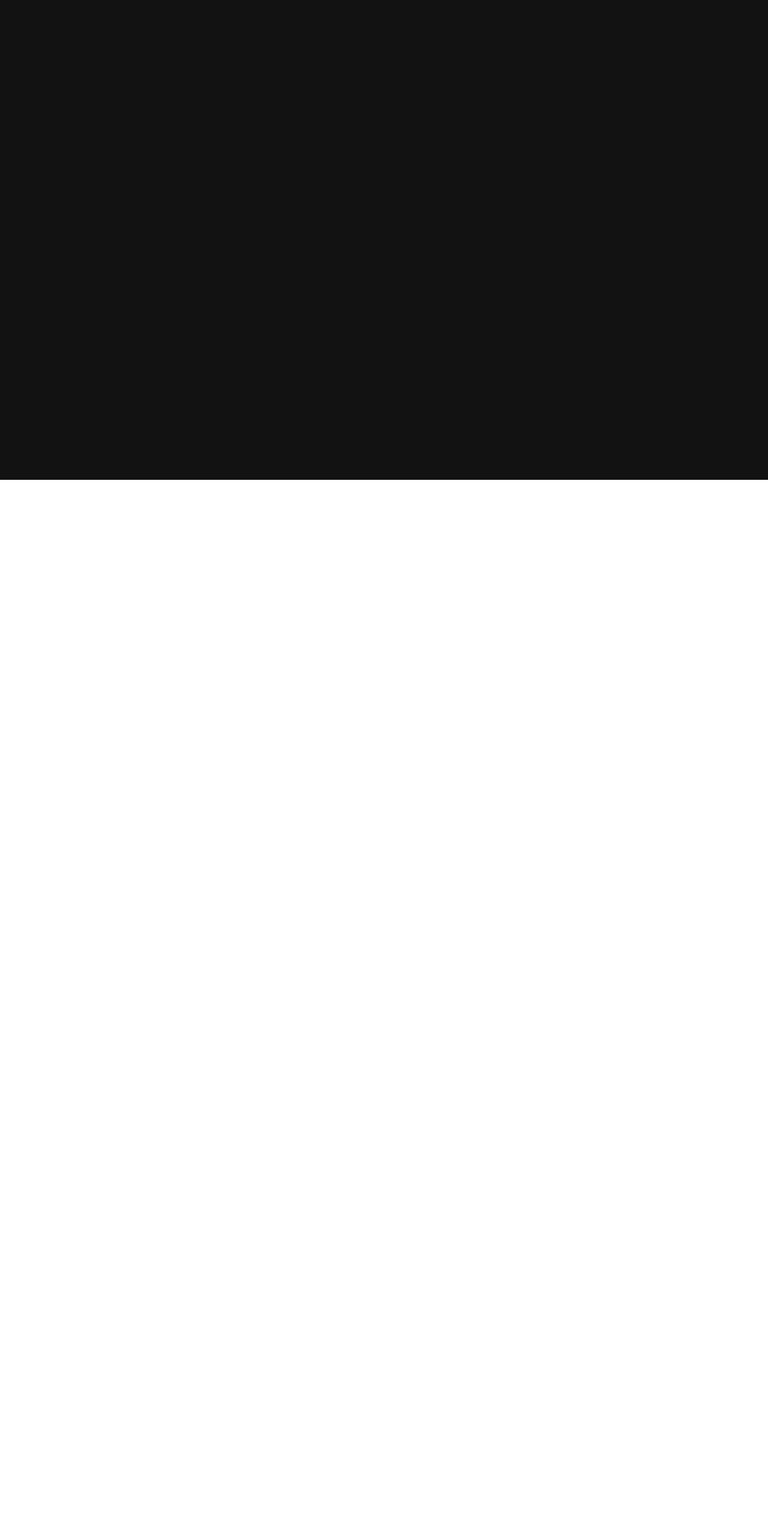
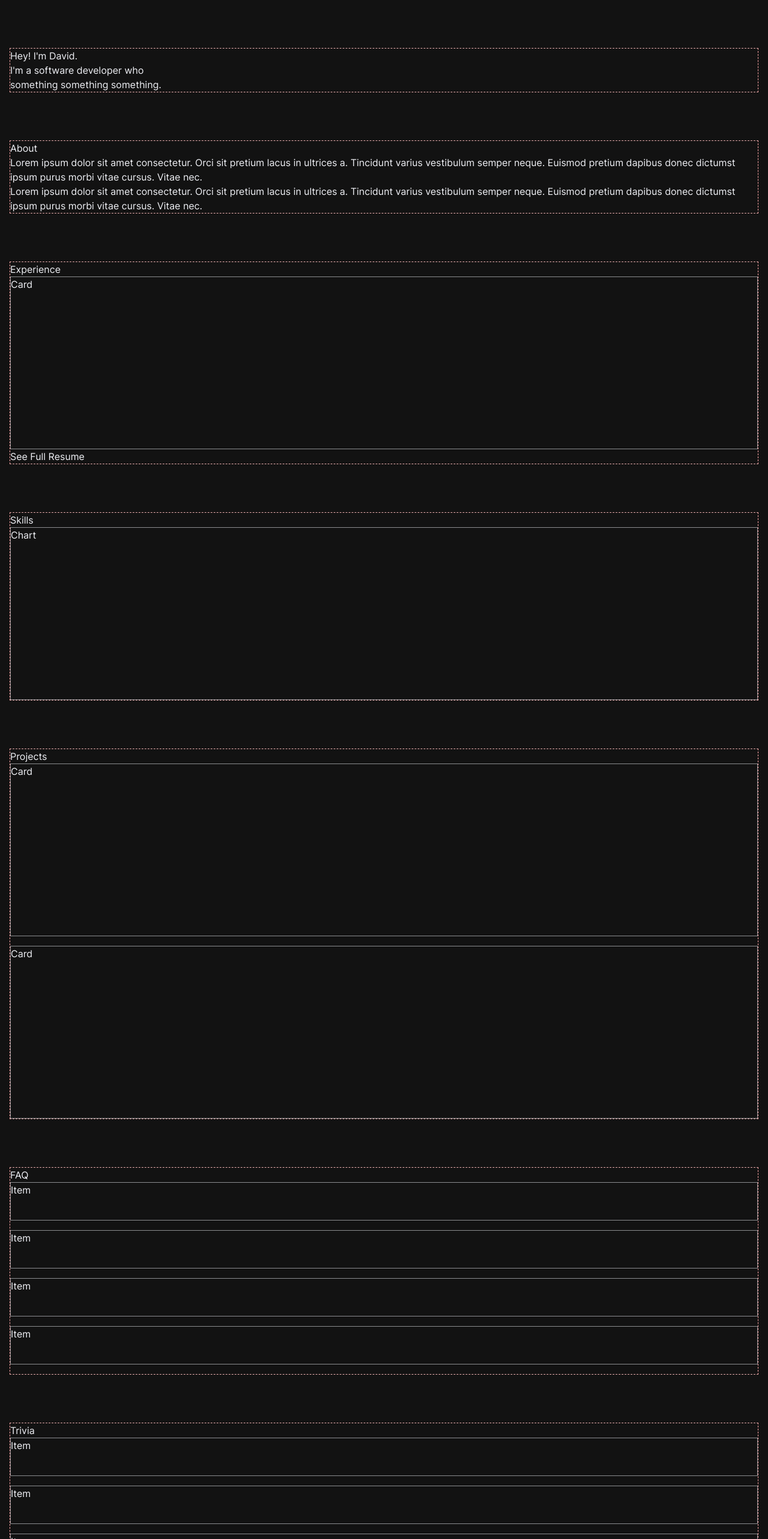
Before and after one commit to davidgglassman/personal-site, a Vue app: page / in a window 1280 px wide. Shown: the top 2566 px of the page at 60% size. Before the commit the page ends 800 px from the top, so only its background shows below. Built offline with nearby package versions, Linux system fonts and the light colour scheme.

Commit message:
Initial mobile layout

```diff
--- a/src/app/App.vue
+++ b/src/app/App.vue
@@ -1,5 +1,14 @@
 <template>
-  <div id="app" class="h-screen w-full flex-col bg-grey-900 font-inter text-grey-100 selection:bg-accent-1 selection:text-grey-900"></div>
+  <div id="app" class="size-full flex-col bg-grey-900 px-4 py-20 font-inter text-grey-100 selection:bg-accent-1 selection:text-grey-900">
+    <Header />
+    <About />
+    <Experience />
+    <Skills />
+    <Projects />
+    <Faq />
+    <Trivia />
+    <Footer />
+  </div>
 </template>
 
 <script setup>
@@ -8,6 +17,15 @@
 // -------- Components
 
 // -------- Vue
+
+import Header from "../components/sections/Header.vue";
+import About from "../components/sections/About.vue";
+import Experience from "../components/sections/Experience.vue";
+import Skills from "../components/sections/Skills.vue";
+import Projects from "../components/sections/Projects.vue";
+import Faq from "../components/sections/Faq.vue";
+import Trivia from "../components/sections/Trivia.vue";
+import Footer from "../components/sections/Footer.vue";
 
 // -------- Event Bus
 
--- a/src/assets/css/global.css
+++ b/src/assets/css/global.css
@@ -12,7 +12,7 @@ Fonts
 }
 
 /**********************************************
-Utility Additions
+Layer Additions
 **********************************************/
 
 @layer utilities {
@@ -33,6 +33,12 @@ Utility Additions
   }
   .disable {
     @apply pointer-events-none cursor-not-allowed opacity-40;
+  }
+}
+
+@layer components {
+  .section {
+    @apply debug mb-20 h-auto w-full;
   }
 }
 
--- /dev/null
+++ b/src/components/sections/About.vue
@@ -0,0 +1,41 @@
+<template>
+  <div class="section">
+    <h3>About</h3>
+    <p>Lorem ipsum dolor sit amet consectetur. Orci sit pretium lacus in ultrices a. Tincidunt varius vestibulum semper neque. Euismod pretium dapibus donec dictumst ipsum purus morbi vitae cursus. Vitae nec.</p>
+    <p>Lorem ipsum dolor sit amet consectetur. Orci sit pretium lacus in ultrices a. Tincidunt varius vestibulum semper neque. Euismod pretium dapibus donec dictumst ipsum purus morbi vitae cursus. Vitae nec.</p>
+  </div>
+</template>
+
+<script setup>
+// ------------------------ Imports
+
+// -------- Components
+
+// -------- Vue
+
+// -------- Event Bus
+
+// -------- Store
+
+// -------- Router
+
+// -------- External
+
+// ------------------------ Props
+
+// ------------------------ Variables
+
+// ------------------------ Computed
+
+// ------------------------ Functions
+
+// ------------------------ Events
+
+// -------- Lifecycle Hooks
+
+// -------- Event Bus
+
+// -------- Watch
+</script>
+
+<style scoped></style>
--- /dev/null
+++ b/src/components/sections/Experience.vue
@@ -0,0 +1,41 @@
+<template>
+  <div class="section">
+    <h3>Experience</h3>
+    <div class="h-72 w-full border border-grey-300">Card</div>
+    <button>See Full Resume</button>
+  </div>
+</template>
+
+<script setup>
+// ------------------------ Imports
+
+// -------- Components
+
+// -------- Vue
+
+// -------- Event Bus
+
+// -------- Store
+
+// -------- Router
+
+// -------- External
+
+// ------------------------ Props
+
+// ------------------------ Variables
+
+// ------------------------ Computed
+
+// ------------------------ Functions
+
+// ------------------------ Events
+
+// -------- Lifecycle Hooks
+
+// -------- Event Bus
+
+// -------- Watch
+</script>
+
+<style scoped></style>
--- /dev/null
+++ b/src/components/sections/Faq.vue
@@ -0,0 +1,43 @@
+<template>
+  <div class="section">
+    <h3>FAQ</h3>
+    <div class="mb-4 h-16 w-full border border-grey-300">Item</div>
+    <div class="mb-4 h-16 w-full border border-grey-300">Item</div>
+    <div class="mb-4 h-16 w-full border border-grey-300">Item</div>
+    <div class="mb-4 h-16 w-full border border-grey-300">Item</div>
+  </div>
+</template>
+
+<script setup>
+// ------------------------ Imports
+
+// -------- Components
+
+// -------- Vue
+
+// -------- Event Bus
+
+// -------- Store
+
+// -------- Router
+
+// -------- External
+
+// ------------------------ Props
+
+// ------------------------ Variables
+
+// ------------------------ Computed
+
+// ------------------------ Functions
+
+// ------------------------ Events
+
+// -------- Lifecycle Hooks
+
+// -------- Event Bus
+
+// -------- Watch
+</script>
+
+<style scoped></style>
--- /dev/null
+++ b/src/components/sections/Footer.vue
@@ -0,0 +1,39 @@
+<template>
+  <div class="section mb-0">
+    <button>Drop Me A Line</button>
+  </div>
+</template>
+
+<script setup>
+// ------------------------ Imports
+
+// -------- Components
+
+// -------- Vue
+
+// -------- Event Bus
+
+// -------- Store
+
+// -------- Router
+
+// -------- External
+
+// ------------------------ Props
+
+// ------------------------ Variables
+
+// ------------------------ Computed
+
+// ------------------------ Functions
+
+// ------------------------ Events
+
+// -------- Lifecycle Hooks
+
+// -------- Event Bus
+
+// -------- Watch
+</script>
+
+<style scoped></style>
--- /dev/null
+++ b/src/components/sections/Header.vue
@@ -0,0 +1,41 @@
+<template>
+  <header class="section">
+    <h1>Hey! I'm David.</h1>
+    <h2>I'm a software developer who</h2>
+    <h2>something something something.</h2>
+  </header>
+</template>
+
+<script setup>
+// ------------------------ Imports
+
+// -------- Components
+
+// -------- Vue
+
+// -------- Event Bus
+
+// -------- Store
+
+// -------- Router
+
+// -------- External
+
+// ------------------------ Props
+
+// ------------------------ Variables
+
+// ------------------------ Computed
+
+// ------------------------ Functions
+
+// ------------------------ Events
+
+// -------- Lifecycle Hooks
+
+// -------- Event Bus
+
+// -------- Watch
+</script>
+
+<style scoped></style>
--- /dev/null
+++ b/src/components/sections/Projects.vue
@@ -0,0 +1,41 @@
+<template>
+  <div class="section">
+    <h3>Projects</h3>
+    <div class="mb-4 h-72 w-full border border-grey-300">Card</div>
+    <div class="h-72 w-full border border-grey-300">Card</div>
+  </div>
+</template>
+
+<script setup>
+// ------------------------ Imports
+
+// -------- Components
+
+// -------- Vue
+
+// -------- Event Bus
+
+// -------- Store
+
+// -------- Router
+
+// -------- External
+
+// ------------------------ Props
+
+// ------------------------ Variables
+
+// ------------------------ Computed
+
+// ------------------------ Functions
+
+// ------------------------ Events
+
+// -------- Lifecycle Hooks
+
+// -------- Event Bus
+
+// -------- Watch
+</script>
+
+<style scoped></style>
--- /dev/null
+++ b/src/components/sections/Skills.vue
@@ -0,0 +1,40 @@
+<template>
+  <div class="section">
+    <h3>Skills</h3>
+    <div class="h-72 w-full border border-grey-300">Chart</div>
+  </div>
+</template>
+
+<script setup>
+// ------------------------ Imports
+
+// -------- Components
+
+// -------- Vue
+
+// -------- Event Bus
+
+// -------- Store
+
+// -------- Router
+
+// -------- External
+
+// ------------------------ Props
+
+// ------------------------ Variables
+
+// ------------------------ Computed
+
+// ------------------------ Functions
+
+// ------------------------ Events
+
+// -------- Lifecycle Hooks
+
+// -------- Event Bus
+
+// -------- Watch
+</script>
+
+<style scoped></style>
--- /dev/null
+++ b/src/components/sections/Trivia.vue
@@ -0,0 +1,43 @@
+<template>
+  <div class="section">
+    <h3>Trivia</h3>
+    <div class="mb-4 h-16 w-full border border-grey-300">Item</div>
+    <div class="mb-4 h-16 w-full border border-grey-300">Item</div>
+    <div class="mb-4 h-16 w-full border border-grey-300">Item</div>
+    <div class="mb-4 h-16 w-full border border-grey-300">Item</div>
+  </div>
+</template>
+
+<script setup>
+// ------------------------ Imports
+
+// -------- Components
+
+// -------- Vue
+
+// -------- Event Bus
+
+// -------- Store
+
+// -------- Router
+
+// -------- External
+
+// ------------------------ Props
+
+// ------------------------ Variables
+
+// ------------------------ Computed
+
+// ------------------------ Functions
+
+// ------------------------ Events
+
+// -------- Lifecycle Hooks
+
+// -------- Event Bus
+
+// -------- Watch
+</script>
+
+<style scoped></style>
```
Also changed, not shown: src/components/PLACEHOLDER.txt (deleted), 3 other files (tests, documents, lock files or other folders).
